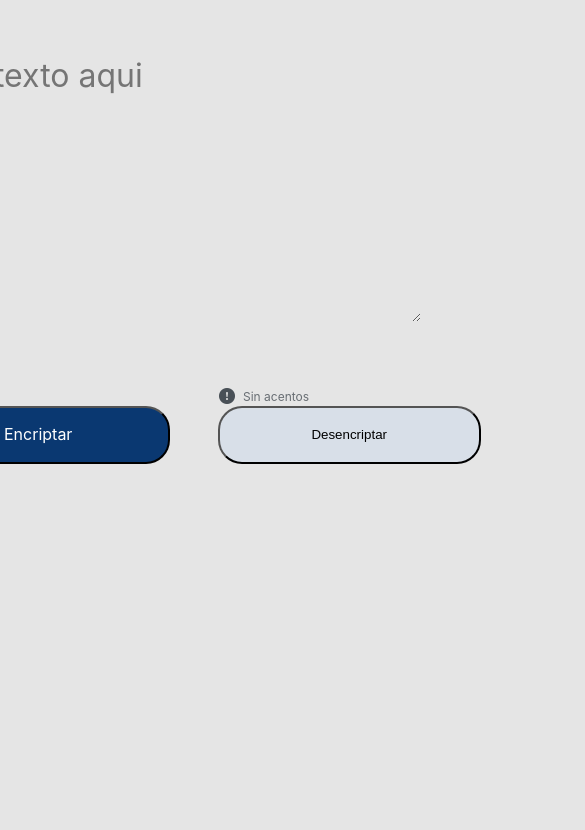
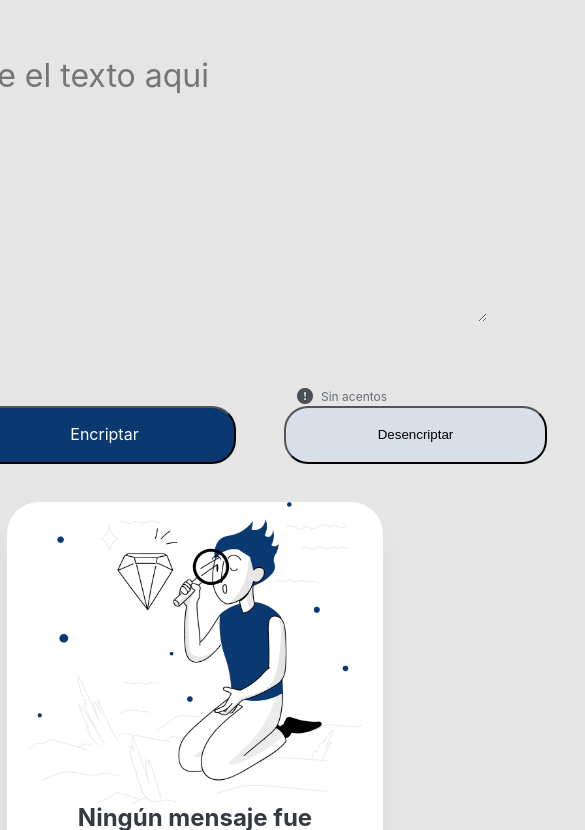
Before and after one commit to christopherBryan1996/sprin1, a plain HTML site: page encriptador.html in a window 390 px wide. Shown: the part 85-915 px from the top of the page, 585 px wide, since content can reach past the window. Before the commit the page ends 844 px from the top, so only its background shows below. Drawn offline with nearby package versions, Linux system fonts and the light colour scheme; some packages are replaced by stand-ins of ours; a script that the page names is missing.

Commit message:
responsive

```diff
--- a/encriptador.css
+++ b/encriptador.css
@@ -220,3 +220,30 @@ body{
     line-height: 150%;
     color: #495057;
 }
+
+@media (max-width: 1175px) {
+    .contenedorIzqu{
+        width: 60%;
+    }
+    .marge{
+        width: 33%;
+        height: 87%;
+        left: 717px;
+        /* right: 76px; */
+        top: 30px;
+    }
+}
+@media (max-width: 990px) {
+    .contenedorGlobal {
+        display: flex;
+        flex-direction: column;
+        align-items: center;
+    }
+    .marge{
+
+        position: initial;
+        width: 112%;
+        height: 70%;
+
+    }
+}
```
